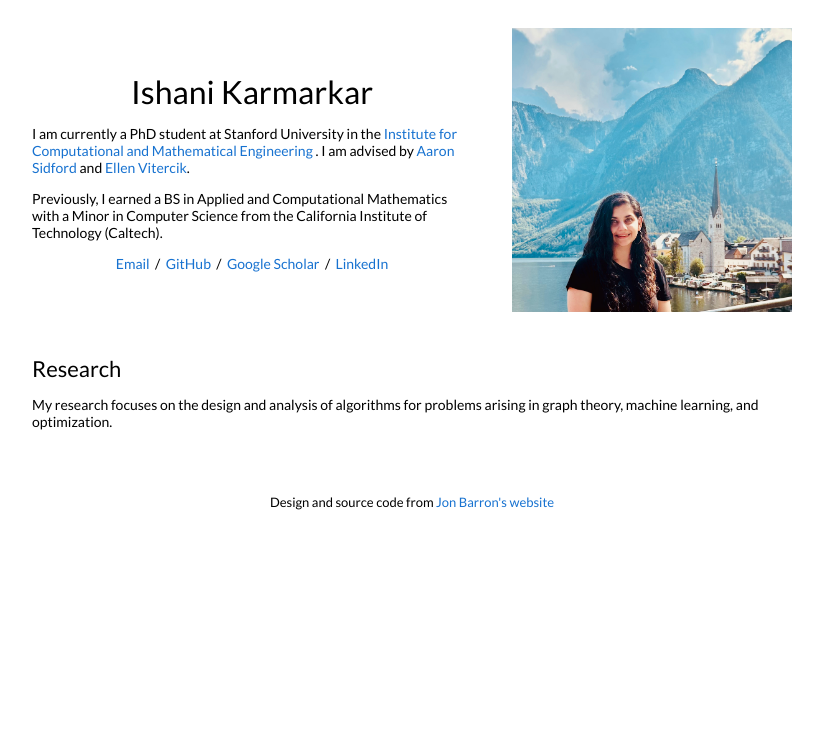
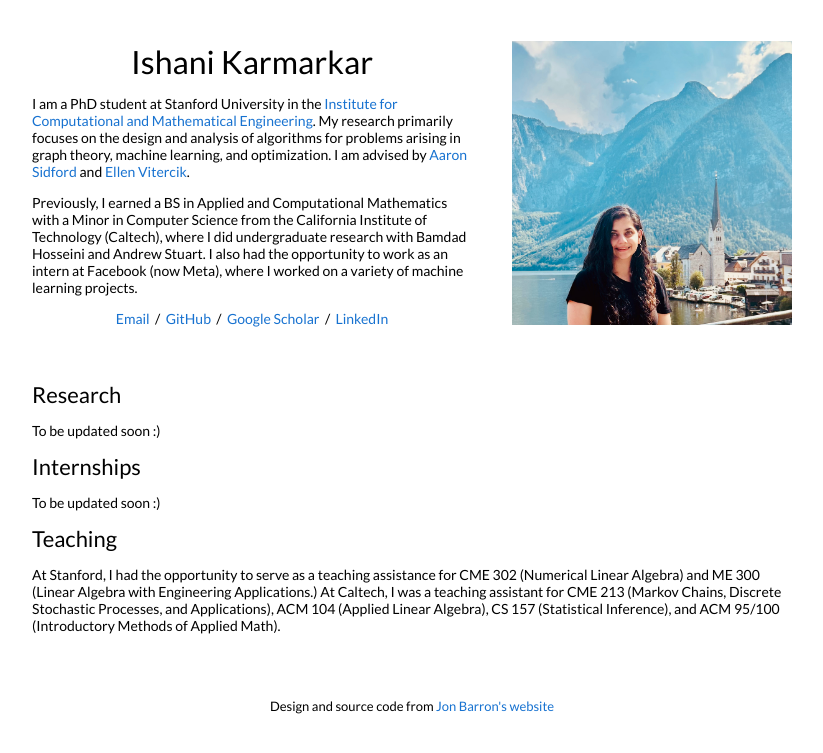
Before and after one commit to ishanikarmarkar/ishanikarmarkar.github.io, a Jekyll site: the page built from _posts/2010-09-14-test.markdown, in a window 1280 px wide. Shown: the top 753 px of the page, without its empty margins (228-1051 px from the left). Built offline with Jekyll 4.4.1, drawn with Linux system fonts in a browser that asks for light colours; our own code applies the rules of GitHub Pages for plain Markdown files.

Commit message:
Add sections

```diff
--- a/_layouts/default.html
+++ b/_layouts/default.html
@@ -25,10 +25,12 @@
               <h1>
                 Ishani Karmarkar
               </h1>
-              <p>I am currently a PhD student at Stanford University in the <a href="https://icme.stanford.edu/">Institute for Computational and Mathematical Engineering </a>. I am advised by <a href="https://www.aaronsidford.com/">Aaron Sidford</a> and <a href="https://vitercik.github.io/">Ellen Vitercik</a>.
+              <p>I am a PhD student at Stanford University in the <a href="https://icme.stanford.edu/">Institute for Computational and Mathematical Engineering</a>. My research primarily focuses on the design and analysis of algorithms for problems arising in graph theory, machine learning, and optimization.
+                 I am advised by <a href="https://www.aaronsidford.com/">Aaron Sidford</a> and <a href="https://vitercik.github.io/">Ellen Vitercik</a>.
               </p>
               <p>
-                Previously, I earned a BS in Applied and Computational Mathematics with a Minor in Computer Science from the California Institute of Technology (Caltech).
+                Previously, I earned a BS in Applied and Computational Mathematics with a Minor in Computer Science from the California Institute of Technology (Caltech), where I did undergraduate research with Bamdad Hosseini and Andrew Stuart.
+                I also had the opportunity to work as an intern at Facebook (now Meta), where I worked on a variety of machine learning projects.
               </p>
               <p style="text-align:center">
                 <a target="_blank" href="ishanik@stanford.edu"> Email</a> &nbsp;/&nbsp;
@@ -48,7 +50,18 @@
             <td style="padding:2.5%;width:100%;vertical-align:middle">
               <h2>Research</h2>
               <p>
-                My research focuses on the design and analysis of algorithms for problems arising in graph theory, machine learning, and optimization.
+                To be updated soon :)
+              </p>
+
+              <h2>Internships</h2>
+              <p>
+                To be updated soon :)
+              </p>
+
+              <h2>Teaching</h2>
+              <p>
+                At Stanford, I had the opportunity to serve as a teaching assistance for CME 302 (Numerical Linear Algebra) and ME 300 (Linear Algebra with Engineering Applications.)
+                At Caltech, I was a teaching assistant for CME 213 (Markov Chains, Discrete Stochastic Processes, and Applications), ACM 104 (Applied Linear Algebra), CS 157 (Statistical Inference), and ACM 95/100 (Introductory Methods of Applied Math).
               </p>
             </td>
           </tr>
```
